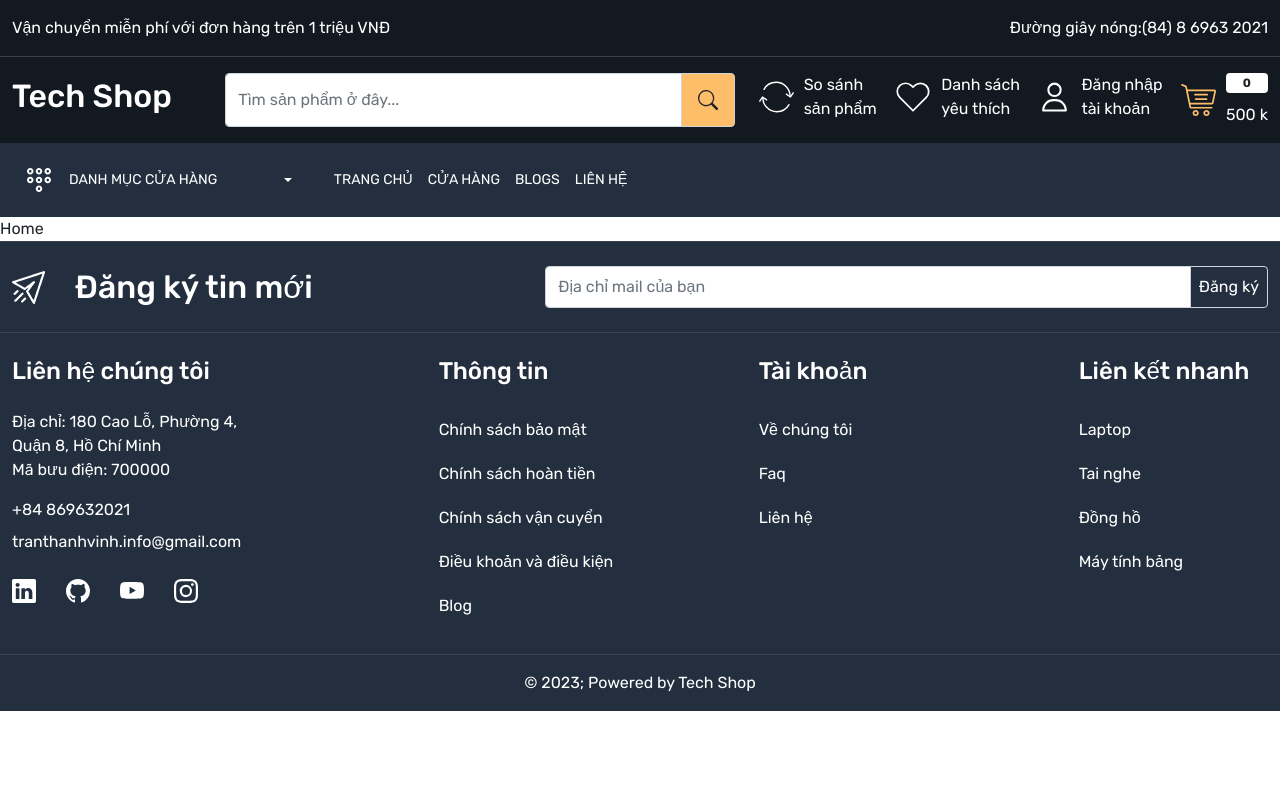
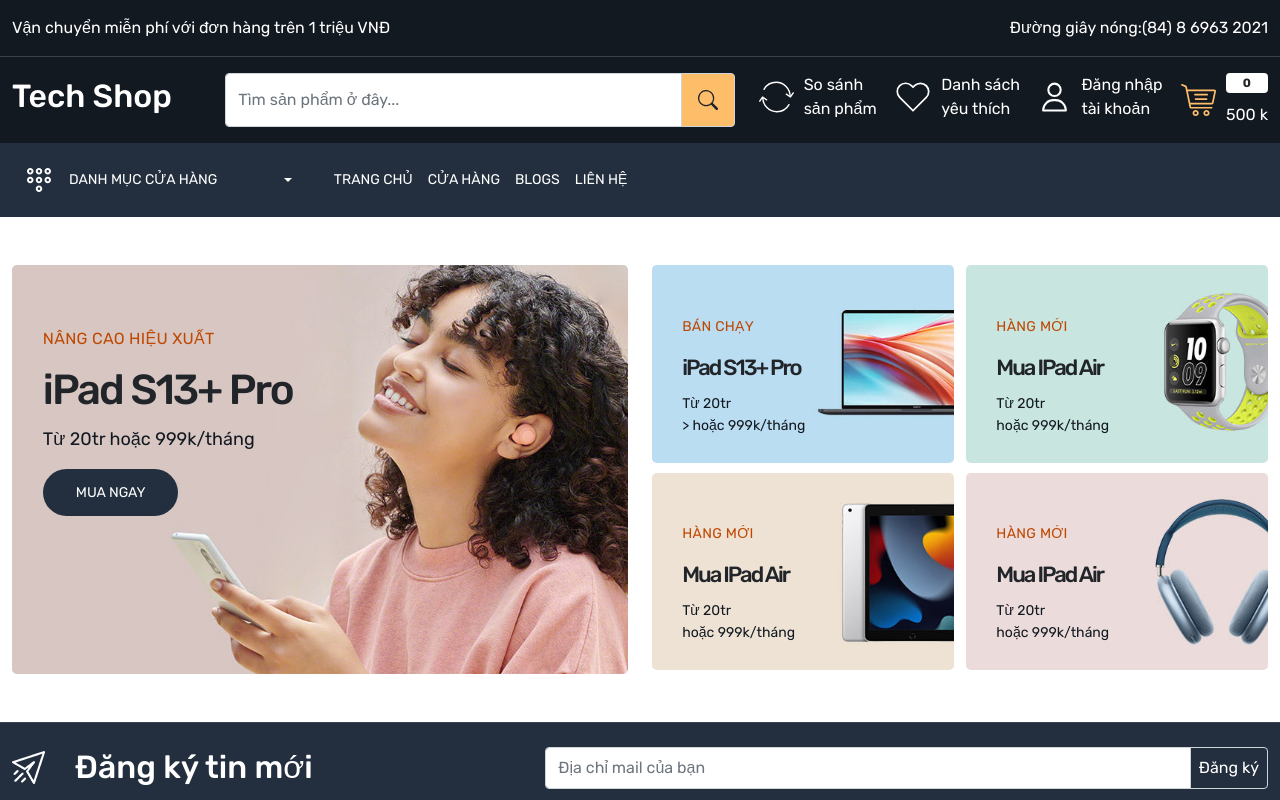
Before and after one commit to luongiautinhcam/techshop, a React (Create React App) app: page / in a window 1280 px wide. Shown: the top 800 px of the page. Built offline with nearby package versions, Linux system fonts and the light colour scheme.

Commit message:
Home.js: banner

```diff
--- a/src/App.css
+++ b/src/App.css
@@ -9,6 +9,7 @@
   --color-3b4149: #3b4149;
   --color-febd69: #febd69;
   --color-232f3e: #232f3e;
+  --color-bf4800: #bf4800;
 }
 
 body {
@@ -37,6 +38,17 @@ a {
   gap: 30px;
 }
 
+.button{
+  background-color: var(--color-232f3e);
+  color: white;
+  font-size: 14px;
+  padding: 13px 33px;
+  border-radius: 25px;
+}
+.button:hover{
+  background-color: var(--color-febd69);
+  color: var(--color-131921);
+}
 /* Header Part */
 
 .header-top-strip {
@@ -112,3 +124,64 @@ footer .input-group-text {
   padding: 8px 17px;
 }
 /* Footer Part End Here */
+
+
+/* Home Page */
+.main-banner-content{
+   top:15%;
+   left: 5%;
+}
+.main-banner-content h4 {
+  font-size: 16px;
+  font-weight: 400;
+  line-height: 24px;
+  color: var(--color-bf4800);
+  margin: 0 0 12px;
+  letter-spacing: 0.3px;
+  text-transform: uppercase;
+}
+.main-banner-content h5 {
+  font-size: 42px;
+  line-height: 54px;
+  letter-spacing: -2px;
+  font-weight: 500;
+  text-transform: none;
+}
+.main-banner-content p{
+  font-size: 18px;
+  line-height: 28px;
+  letter-spacing: 0.4;
+  color: var(--color-131921);
+}
+
+.small-banner-content{
+  top: 25%;
+  left: 10%;
+}
+.small-banner-content h4 {
+ font-size: 14px;
+ font-weight: 400;
+ line-height: 24px;
+ color: var(--color-bf4800);
+ margin: 0 0 12px;
+ letter-spacing: 0.3px;
+ text-transform: uppercase;
+}
+.small-banner-content h5 {
+ font-size: 22px;
+ line-height: 34px;
+ letter-spacing: -2px;
+ font-weight: 500;
+ text-transform: none;
+}
+.small-banner-content p{
+ font-size: 14px;
+ line-height: 22px;
+ letter-spacing: 0.4;
+ color: var(--color-131921);
+}
+.small-banner{
+  width: 49%;
+
+}
+/* Home Page End */
--- a/src/pages/Home.js
+++ b/src/pages/Home.js
@@ -1,9 +1,84 @@
-import React from 'react'
+import React from "react";
+import { Link } from "react-router-dom";
 
 const Home = () => {
   return (
-    <div>Home</div>
-  )
-}
+    <>
+      <section className="home-wrapper-1 py-5">
+        <div className="container-xxl">
+          <div className="row">
+            <div className="col-6">
+              <div className="main-bannert position-relative">
+                <img
+                  src="images/main-banner-1.jpg"
+                  className="img-fluid rounded-3"
+                  alt="main banner"
+                />
+                <div className="main-banner-content position-absolute">
+                  <h4>NÂNG CAO HIỆU XUẤT</h4>
+                  <h5>iPad S13+ Pro</h5>
+                  <p>Từ 20tr hoặc 999k/tháng</p>
+                  <Link className="button">MUA NGAY</Link>
+                </div>
+              </div>
+            </div>
+            <div className="col-6">
+              <div className="d-flex flex-wrap gap-10 justify-content-between align-items-center">
+                <div className="small-banner position-relative">
+                  <img
+                    src="images/catbanner-01.jpg"
+                    className="img-fluid rounded-3"
+                    alt="main banner"
+                  />
+                  <div className="small-banner-content position-absolute">
+                    <h4>BÁN CHẠY</h4>
+                    <h5>iPad S13+ Pro</h5>
+                    <p>Từ 20tr <br />> hoặc 999k/tháng</p>
+                  </div>
+                </div>
+                <div className="small-banner position-relative">
+                  <img
+                    src="images/catbanner-02.jpg"
+                    className="img-fluid rounded-3"
+                    alt="main banner"
+                  />
+                  <div className="small-banner-content position-absolute">
+                    <h4>HÀNG MỚI</h4>
+                    <h5>Mua IPad Air</h5>
+                    <p>Từ 20tr <br /> hoặc 999k/tháng</p>
+                  </div>
+                </div>
+                <div className="small-banner position-relative">
+                  <img
+                    src="images/catbanner-03.jpg"
+                    className="img-fluid rounded-3"
+                    alt="main banner"
+                  />
+                  <div className="small-banner-content position-absolute">
+                    <h4>HÀNG MỚI</h4>
+                    <h5>Mua IPad Air</h5>
+                    <p>Từ 20tr <br /> hoặc 999k/tháng</p>
+                  </div>
+                </div>
+                <div className="small-banner position-relative">
+                  <img
+                    src="images/catbanner-04.jpg"
+                    className="img-fluid rounded-3"
+                    alt="main banner"
+                  />
+                  <div className="small-banner-content position-absolute">
+                    <h4>HÀNG MỚI</h4>
+                    <h5>Mua IPad Air</h5>
+                    <p>Từ 20tr <br /> hoặc 999k/tháng</p>
+                  </div>
+                </div>
+              </div>
+            </div>
+          </div>
+        </div>
+      </section>
+    </>
+  );
+};
 
-export default Home
+export default Home;
```
